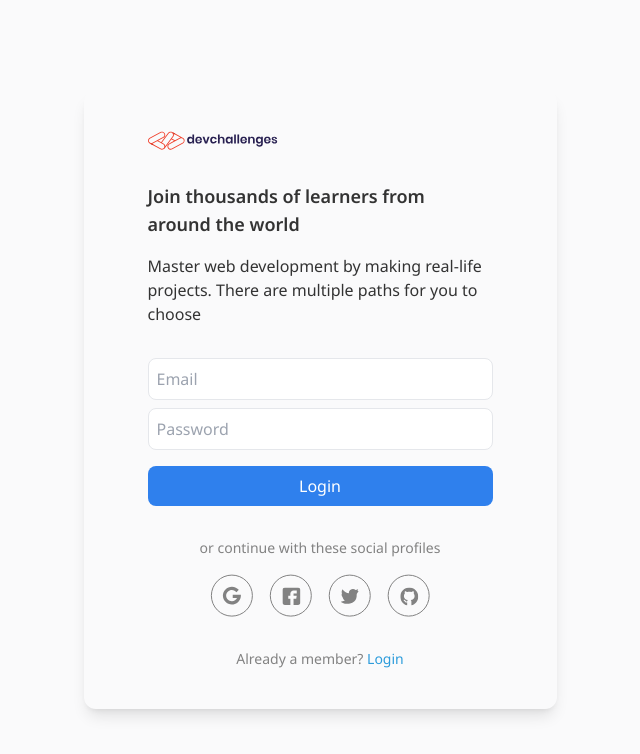
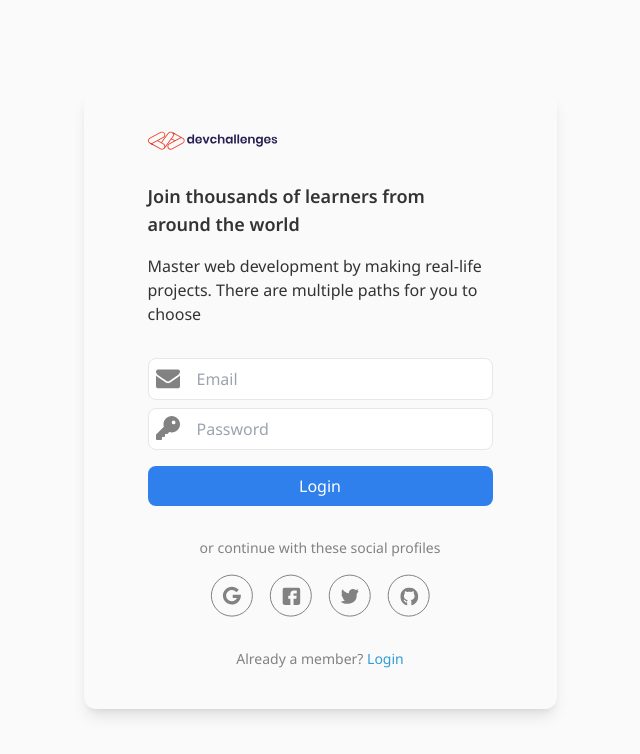
Before and after one commit to lemreyes/photo_app, a Next.js app: page /Authentication in a window 1280 px wide. Shown: the top 754 px of the page, without its empty margins (320-960 px from the left). Built offline with nearby package versions, Linux system fonts and the light colour scheme.

Commit message:
Email and Password icons placeholders

```diff
--- a/src/app/Authentication/Components/CredentialsForm.tsx
+++ b/src/app/Authentication/Components/CredentialsForm.tsx
@@ -1,19 +1,38 @@
 import React from "react";
+import Image from "next/image";
+
 import email_icon from "../../../../public/authentication/email_icon.svg";
+import password_icon from "../../../../public/authentication/password_icon.svg";
 
 export default function CredentialsForm() {
   return (
     <form method="POST">
+      <label htmlFor="email" className="relative">
+        <Image
+          src={email_icon}
+          alt="email"
+          className="pointer-events-none w-6 h-6 absolute left-2 translate-y-10"
+        />
         <input
+          id="email"
           type="text"
           placeholder="Email"
-        className="w-full border rounded-lg border-color-[#BDBDBD] text-[#828282] mt-8 p-2"
-      ></input>
+          className="w-full border rounded-lg border-color-[#BDBDBD] text-[#828282] mt-8 p-2 pl-12"
+        />
+      </label>
+      <label htmlFor="password" className="relative">
+        <Image
+          src={password_icon}
+          alt="password"
+          className="pointer-events-none max-w-none w-6 h-6 absolute translate-y-4 translate-x-2"
+        />
         <input
+          id="password"
           type="password"
           placeholder="Password"
-        className="w-full border rounded-lg border-color-[#BDBDBD] text-[#828282] mt-2 p-2"
+          className="w-full border rounded-lg border-color-[#BDBDBD] text-[#828282] mt-2 p-2 pl-12"
         ></input>
+      </label>
       <button className="w-full bg-[#2F80ED] text-white rounded-lg mt-4 p-2">
         Login
       </button>
```
Also changed, not shown: public/authentication/email_icon.svg, public/authentication/password_icon.svg (added). Lines whose indentation alone changed are shown as unchanged.
